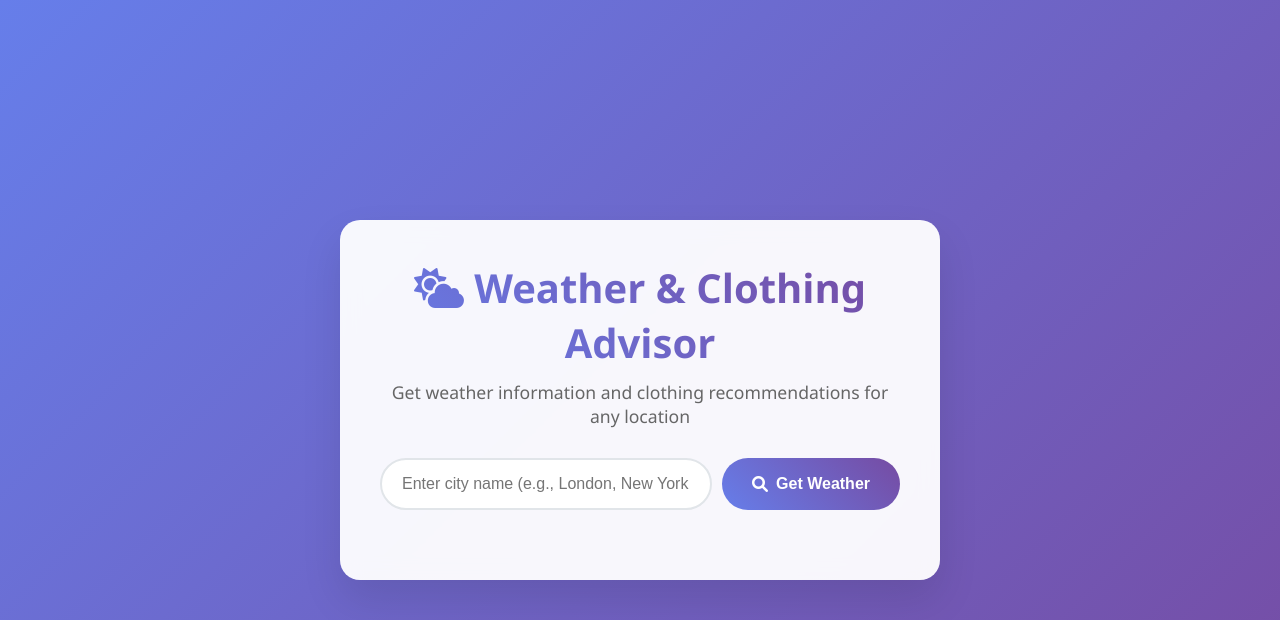
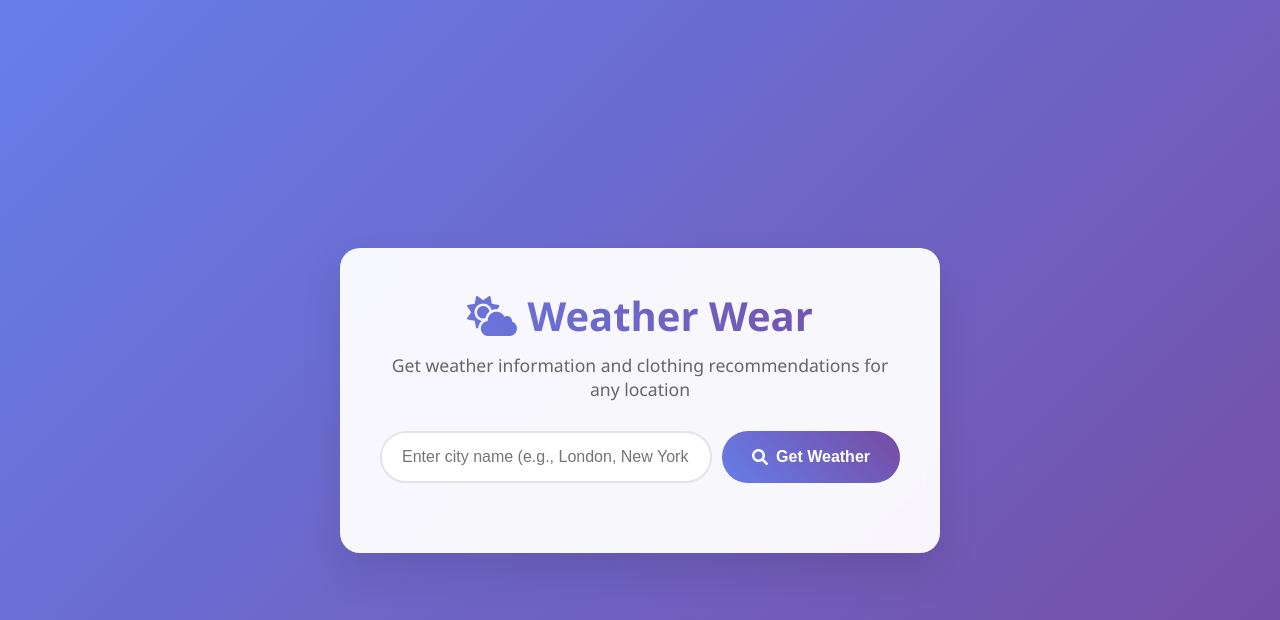
Before and after one commit to Eshan-dev/pytohn-project, a Flask app: page / in a window 1280 px wide. Shown: the top 620 px of the page. Run offline with Flask 3, Linux system fonts and the light colour scheme.

Commit message:
name change

```diff
--- a/templates/index.html
+++ b/templates/index.html
@@ -3,7 +3,7 @@
 <head>
     <meta charset="UTF-8">
     <meta name="viewport" content="width=device-width, initial-scale=1.0">
-    <title>Weather & Clothing Advisor</title>
+    <title> Weather Wear</title>
     <link href="https://cdnjs.cloudflare.com/ajax/libs/font-awesome/6.0.0/css/all.min.css" rel="stylesheet">
     <style>
         * {
@@ -234,7 +234,7 @@
 <body>
     <div class="container">
         <div class="header">
-            <h1><i class="fas fa-cloud-sun"></i> Weather & Clothing Advisor</h1>
+            <h1><i class="fas fa-cloud-sun"></i> Weather Wear</h1>
             <p>Get weather information and clothing recommendations for any location</p>
         </div>
 
```
